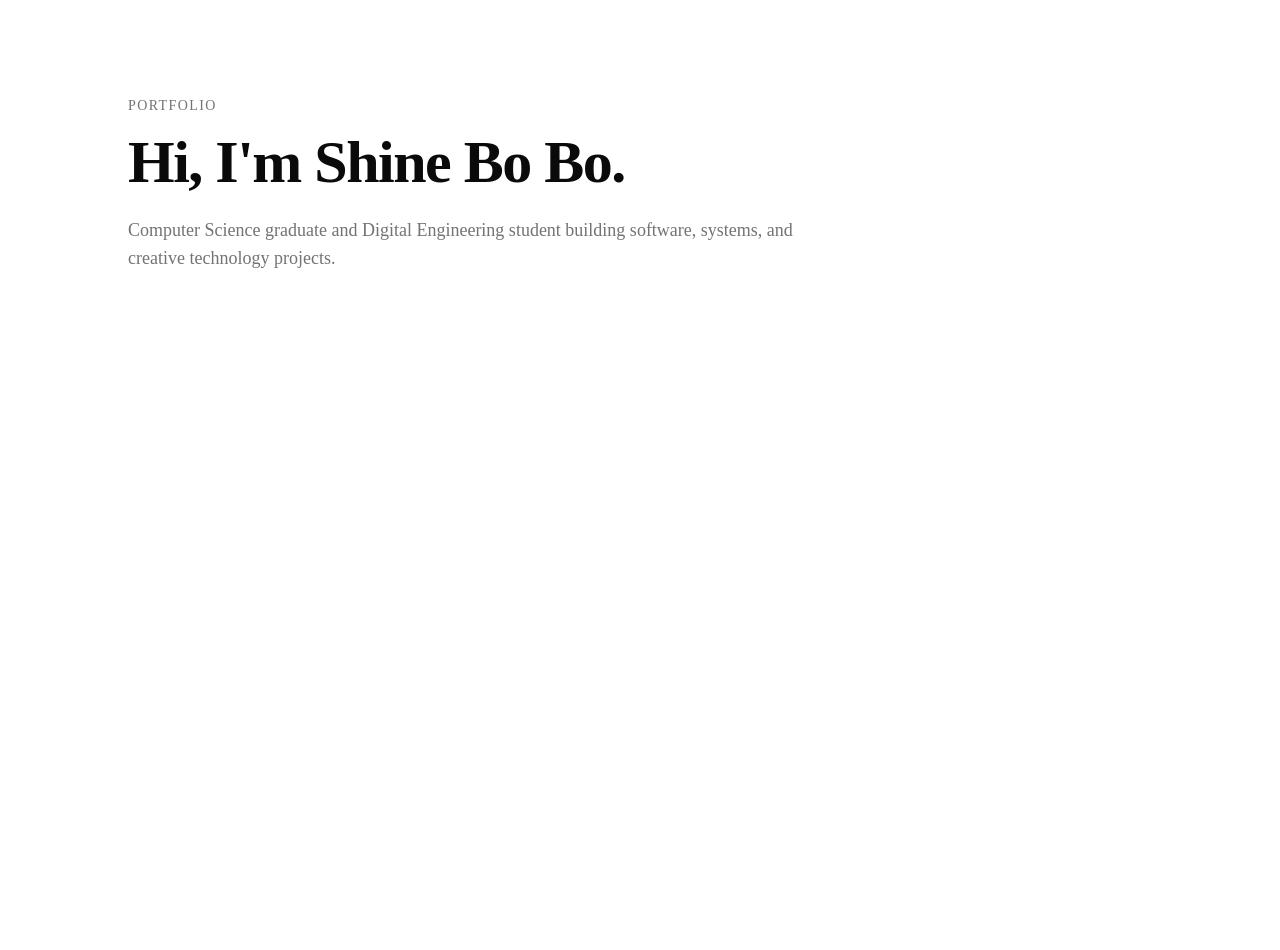
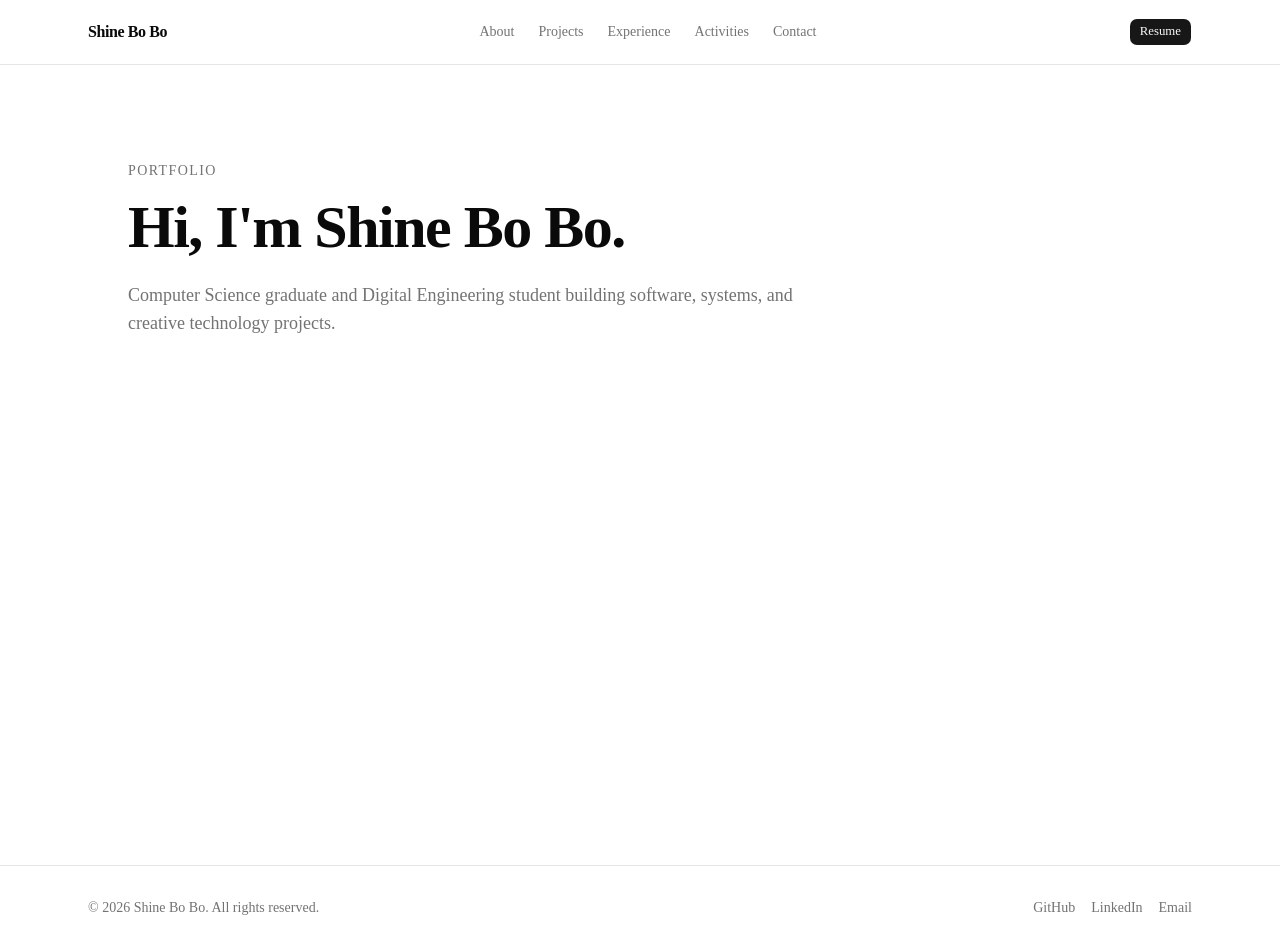
Before and after one commit to ShineBo/portfolio, a Next.js app: page / in a window 1280 px wide. Before the commit the page ends 800 px from the top, so only its background shows below. Built offline with nearby package versions, Linux system fonts and the light colour scheme.

Commit message:
feat: add navbar footer and theme provider

```diff
--- a/src/app/layout.tsx
+++ b/src/app/layout.tsx
@@ -1,33 +1,51 @@
-import type { Metadata } from "next";
-import { Geist, Geist_Mono } from "next/font/google";
-import "./globals.css";
+import type { Metadata } from "next"
+import { Geist, Geist_Mono } from "next/font/google"
+
+import { Footer } from "@/components/layout/footer"
+import { Navbar } from "@/components/layout/navbar"
+import { ThemeProvider } from "@/components/layout/theme-provider"
+import { siteConfig } from "@/config/site"
+
+import "./globals.css"
 
 const geistSans = Geist({
   variable: "--font-geist-sans",
   subsets: ["latin"],
-});
+})
 
 const geistMono = Geist_Mono({
   variable: "--font-geist-mono",
   subsets: ["latin"],
-});
+})
 
 export const metadata: Metadata = {
-  title: "Create Next App",
-  description: "Generated by create next app",
-};
+  title: siteConfig.title,
+  description: siteConfig.description,
+}
 
 export default function RootLayout({
   children,
 }: Readonly<{
-  children: React.ReactNode;
+  children: React.ReactNode
 }>) {
   return (
-    <html
-      lang="en"
-      className={`${geistSans.variable} ${geistMono.variable} h-full antialiased`}
-    >
-      <body className="min-h-full flex flex-col">{children}</body>
+    <html lang="en" suppressHydrationWarning>
+      <body
+        className={`${geistSans.variable} ${geistMono.variable} min-h-screen bg-background font-sans antialiased`}
+      >
+        <ThemeProvider
+          attribute="class"
+          defaultTheme="system"
+          enableSystem
+          disableTransitionOnChange
+        >
+          <div className="flex min-h-screen flex-col">
+            <Navbar />
+            <main className="flex-1">{children}</main>
+            <Footer />
+          </div>
+        </ThemeProvider>
+      </body>
     </html>
-  );
+  )
 }
--- /dev/null
+++ b/src/components/layout/footer.tsx
@@ -0,0 +1,40 @@
+import Link from "next/link"
+
+import { siteConfig } from "@/config/site"
+
+export function Footer() {
+  return (
+    <footer className="border-t">
+      <div className="mx-auto flex max-w-6xl flex-col gap-4 px-6 py-8 text-sm text-muted-foreground md:flex-row md:items-center md:justify-between">
+        <p>
+          © {new Date().getFullYear()} {siteConfig.name}. All rights reserved.
+        </p>
+
+        <div className="flex items-center gap-4">
+          <Link
+            href={siteConfig.links.github}
+            target="_blank"
+            className="transition-colors hover:text-foreground"
+          >
+            GitHub
+          </Link>
+
+          <Link
+            href={siteConfig.links.linkedin}
+            target="_blank"
+            className="transition-colors hover:text-foreground"
+          >
+            LinkedIn
+          </Link>
+
+          <Link
+            href={`mailto:${siteConfig.email}`}
+            className="transition-colors hover:text-foreground"
+          >
+            Email
+          </Link>
+        </div>
+      </div>
+    </footer>
+  )
+}
--- /dev/null
+++ b/src/components/layout/navbar.tsx
@@ -0,0 +1,57 @@
+import Link from "next/link"
+
+import { Button } from "@/components/ui/button"
+import { siteConfig } from "@/config/site"
+
+const navItems = [
+  {
+    label: "About",
+    href: "/about",
+  },
+  {
+    label: "Projects",
+    href: "/projects",
+  },
+  {
+    label: "Experience",
+    href: "/experience",
+  },
+  {
+    label: "Activities",
+    href: "/activities",
+  },
+  {
+    label: "Contact",
+    href: "/contact",
+  },
+]
+
+export function Navbar() {
+  return (
+    <header className="sticky top-0 z-50 border-b bg-background/80 backdrop-blur">
+      <div className="mx-auto flex h-16 max-w-6xl items-center justify-between px-6">
+        <Link href="/" className="font-semibold tracking-tight">
+          {siteConfig.name}
+        </Link>
+
+        <nav className="hidden items-center gap-6 md:flex">
+          {navItems.map((item) => (
+            <Link
+              key={item.href}
+              href={item.href}
+              className="text-sm text-muted-foreground transition-colors hover:text-foreground"
+            >
+              {item.label}
+            </Link>
+          ))}
+        </nav>
+
+        <Button asChild size="sm">
+          <Link href="/resume.pdf" target="_blank">
+            Resume
+          </Link>
+        </Button>
+      </div>
+    </header>
+  )
+}
--- /dev/null
+++ b/src/components/layout/theme-provider.tsx
@@ -0,0 +1,10 @@
+"use client"
+
+import * as React from "react"
+import { ThemeProvider as NextThemesProvider } from "next-themes"
+
+type ThemeProviderProps = React.ComponentProps<typeof NextThemesProvider>
+
+export function ThemeProvider({ children, ...props }: ThemeProviderProps) {
+  return <NextThemesProvider {...props}>{children}</NextThemesProvider>
+}
```
Also changed, not shown: 1 other file (tests, documents, lock files or other folders).
